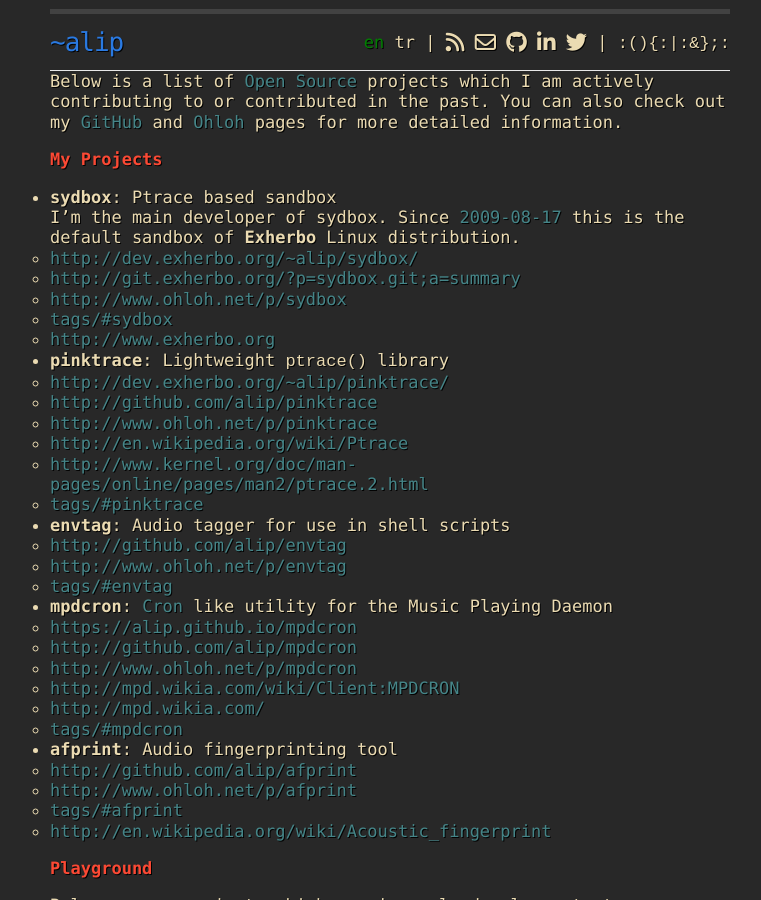
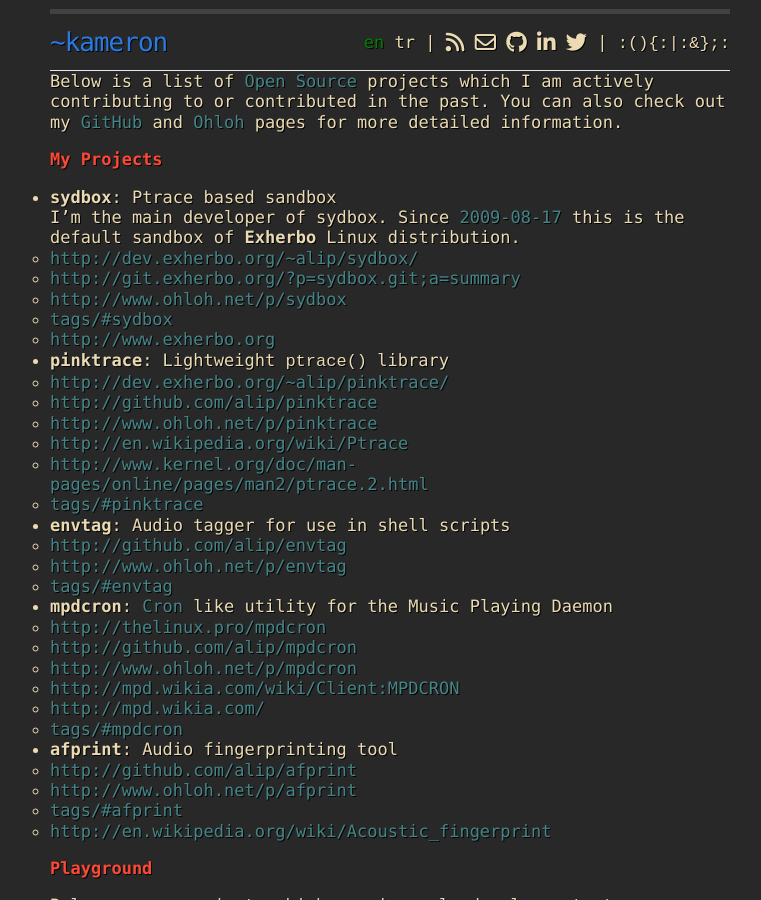
Before and after one commit to kkenny/thelinux_pro, a Jekyll site: the page built from en/projects/index.markdown, in a window 1280 px wide and 900 px high. Shown: the whole window, without its empty margins (250-1011 px from the left). Built offline with Jekyll 4.4.1, drawn with Linux system fonts in a browser that asks for light colours; nearby versions of some CDN libraries; some of the changed lines change nothing that is shown; some of the changed text lies outside the part shown.

Commit message:
Update config

```diff
--- a/_config.yml
+++ b/_config.yml
@@ -1,4 +1,4 @@
-# alip's jekyll config
+# Kameron's jekyll config
 # vim: set ft=yaml et ts=2 sts=2 :
 
 # Configuration
@@ -11,32 +11,21 @@
   - jekyll-sitemap
 
 # Custom variables
-title: "~alip"
-url: "https://alip.github.io"
-keywords: "Ali Polatel,alip,blog,programming,coding,personal,homepage,chaos,satranç,satranç dersi,şiir,edebiyat,çağrışım,kaos"
+title: "~kameron"
+url: "http://thelinux.pro"
+keywords: "Ali Polatel,alip,blog,programming,coding,personal,homepage"
 
 # Author information
 author:
-  name: "Ali Polatel"
-  mail: "alip@exherbo.org"
-  jid:  "alip@jaim.at"
-  facebook: "hayaliali"
-  github: "alip"
-  googleplus: "AliPolatel"
-  keybase: "alip"
-  linkedin: "polatel"
-  twitter: "hayaliali"
-  twtxt: "https://dev.exherbo.org/~alip/twtxt.txt"
-
-# Disqus
-disqus:
-  shortname: "alip"
+  name: "Kameron Kenny"
+  mail: "Someone@Somewhere.net"
+  github: "kkenny"
+  linkedin: "kameronkenny"
+  twitter: "kameronkenny"
 
 # Feeds
 rss:
-  all: "http://feeds.feedburner.com/alip"
-  en:  "http://feeds.feedburner.com/alip-english"
-  tr:  "http://feeds.feedburner.com/alip-turkish"
+  all: ""
 
 # Tags
 tag:
@@ -46,4 +35,3 @@
 
   list:
     en: en/tags/index.html
-    tr: tr/tags/index.html
```
